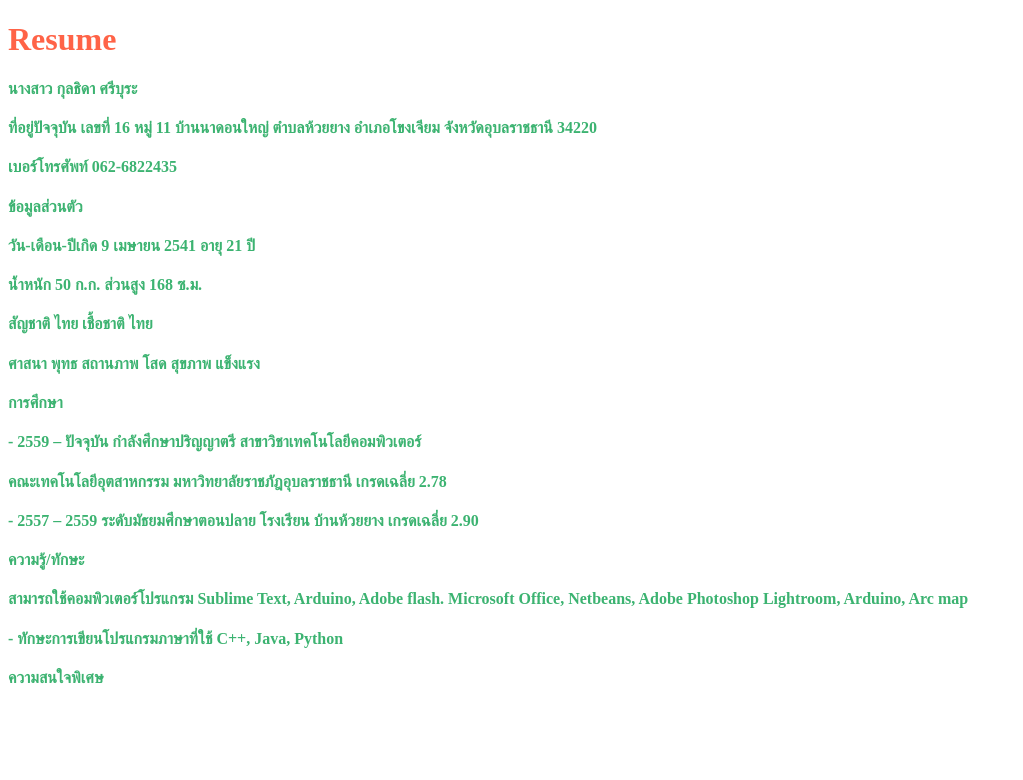
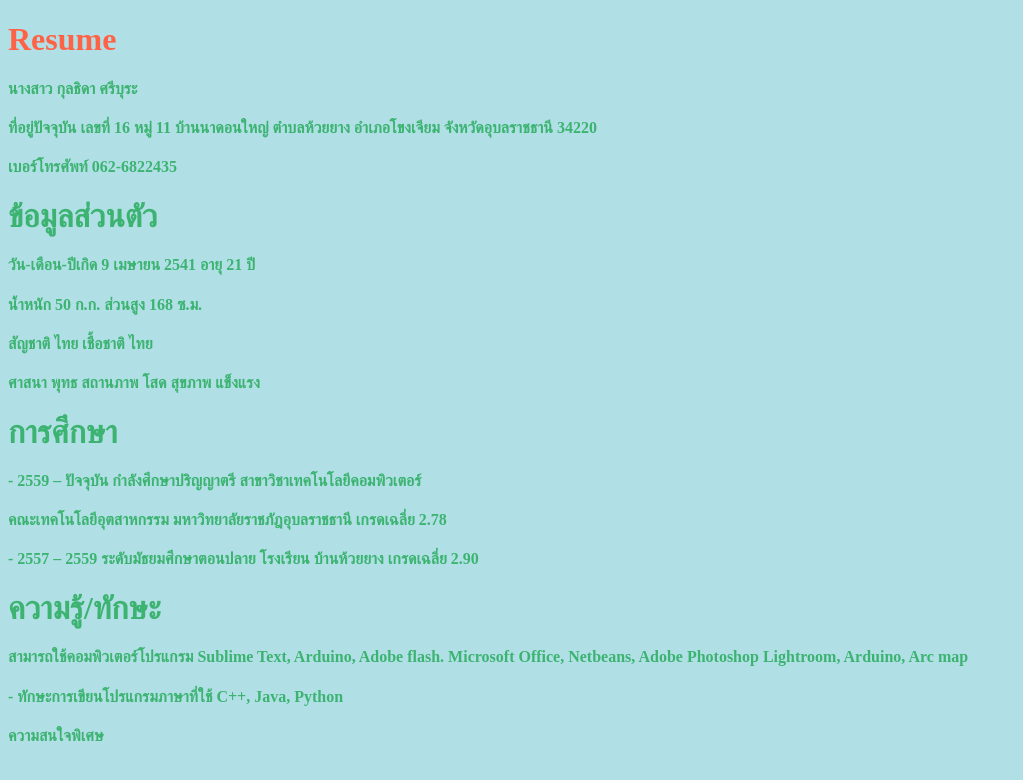
Before and after one commit to kunnthid/kunthida.github.io, a plain HTML site: page index.html in a window 1280 px wide. Shown: the whole page, without its empty margins (0-1023 px from the left). Drawn offline with Linux system fonts and the light colour scheme.

Commit message:
Update index.html

```diff
--- a/index.html
+++ b/index.html
@@ -1,23 +1,25 @@
 <!DOCTYPE html>
 <html>
 <head>
-<title>Page Title</title>
+<style>
+body {background-color: powderblue;}
+</style>
 </head>
-<body {background-color: powderblue;}>
+<body>
   <h1 style="color:Tomato;"> Resume</h1>
 <h4 style="color:MediumSeaGreen;">นางสาว กุลธิดา ศรีบุระ</h4>
 <h4 style="color:MediumSeaGreen;">ที่อยู่ปัจจุบัน เลขที่ 16 หมู่ 11 บ้านนาดอนใหญ่ ตำบลห้วยยาง อำเภอโขงเจียม จังหวัดอุบลราชธานี 34220</h4>
 <h4 style="color:MediumSeaGreen;">เบอร์โทรศัพท์ 062-6822435</h4>
-<h4 style="color:MediumSeaGreen;">ข้อมูลส่วนตัว</h4>
+<h1 style="color:MediumSeaGreen;">ข้อมูลส่วนตัว</h1>
 <h4 style="color:MediumSeaGreen;">วัน-เดือน-ปีเกิด 		9 เมษายน 2541 	อายุ 21 ปี</h4>
 <h4 style="color:MediumSeaGreen;">น้ำหนัก 50 ก.ก.		ส่วนสูง 168 ซ.ม.</h4>
 <h4 style="color:MediumSeaGreen;">สัญชาติ ไทย 		เชื้อชาติ ไทย	</h4>
 <h4 style="color:MediumSeaGreen;">ศาสนา พุทธ 		สถานภาพ โสด	 	สุขภาพ แข็งแรง</h4>
-<h4 style="color:MediumSeaGreen;">การศึกษา</h4>
+<h1 style="color:MediumSeaGreen;">การศึกษา</h1>
 <h4 style="color:MediumSeaGreen;">- 2559 – ปัจจุบัน	กำลังศึกษาปริญญาตรี สาขาวิชาเทคโนโลยีคอมพิวเตอร์</h4>
 <h4 style="color:MediumSeaGreen;">คณะเทคโนโลยีอุตสาหกรรม มหาวิทยาลัยราชภัฎอุบลราชธานี  เกรดเฉลี่ย 2.78</h4>
 <h4 style="color:MediumSeaGreen;">- 2557 – 2559		ระดับมัธยมศึกษาตอนปลาย โรงเรียน บ้านห้วยยาง เกรดเฉลี่ย 2.90</h4>
-<h4 style="color:MediumSeaGreen;">ความรู้/ทักษะ</h4>
+<h1 style="color:MediumSeaGreen;">ความรู้/ทักษะ</h1>
  <h4 style="color:MediumSeaGreen;">สามารถใช้คอมพิวเตอร์โปรแกรม  Sublime Text, Arduino, Adobe flash. Microsoft Office, Netbeans, Adobe Photoshop Lightroom, Arduino, Arc map </h4>
 <h4 style="color:MediumSeaGreen;">- ทักษะการเขียนโปรแกรมภาษาที่ใช้  C++, Java, Python</h4>
 <h4 style="color:MediumSeaGreen;">ความสนใจพิเศษ</h4>
```
